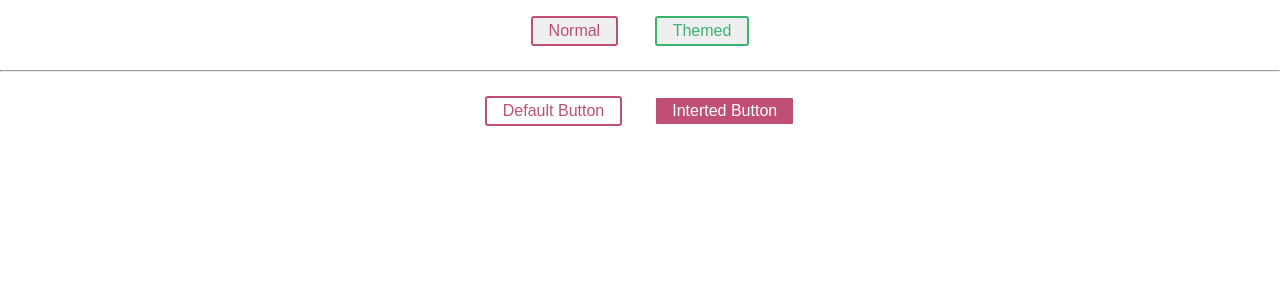
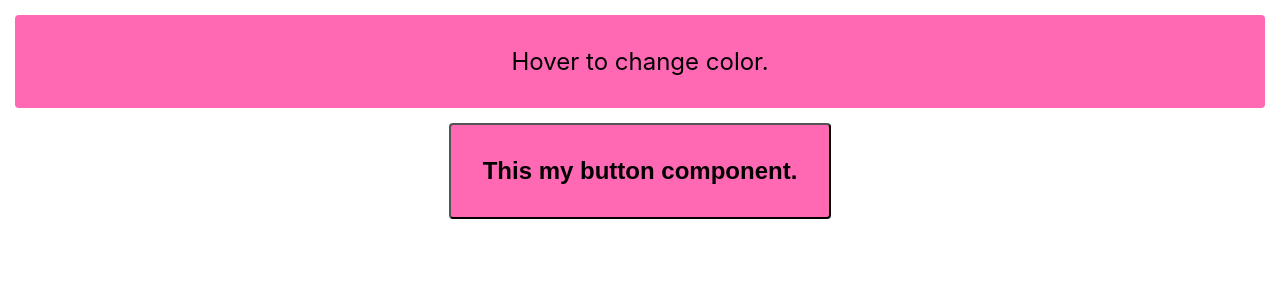
Before and after one commit to kimdaewhi/StyleLib, a React (Create React App) app: page / in a window 1280 px wide. Shown: the top 300 px of the page. Built offline with nearby package versions, Linux system fonts and the light colour scheme.

Commit message:
emotion 실습 예제 추가, json 및 readme 수정

```diff
--- a/package.json
+++ b/package.json
@@ -3,6 +3,9 @@
   "version": "0.1.0",
   "private": true,
   "dependencies": {
+    "@emotion/css": "^11.11.2",
+    "@emotion/react": "^11.11.1",
+    "@emotion/styled": "^11.11.0",
     "@testing-library/jest-dom": "^5.17.0",
     "@testing-library/react": "^13.4.0",
     "@testing-library/user-event": "^13.5.0",
--- a/src/App.js
+++ b/src/App.js
@@ -1,14 +1,15 @@
 import './App.css';
-import StyledComponentsExam4 from './components/StyledComponents/StyledComponentsExam4'
+import EmotionExam1 from './components/Emotion/EmotionExam1'
 
 function App() {
   return (
     <div className="App">
-      <StyledComponentsExam4/>
+      <EmotionExam1/>
       {/*
         <StyledComponentsExam1/>
         <StyledComponentsExam2/>
         <StyledComponentsExam3/>
+        <StyledComponentsExam4/>
         <StyledComponentsExam4/>
        */}
     </div>
--- /dev/null
+++ b/src/components/Emotion/EmotionExam1.jsx
@@ -0,0 +1,43 @@
+import React from 'react';
+/** @jsxImportSource @emotion/react */
+import { css } from '@emotion/react';
+import styled from '@emotion/styled'
+
+
+const color = 'white';
+
+const Button = styled.button`
+        padding: 32px;
+        background-color: hotpink;
+        font-size: 24px;
+        border-radius: 4px;
+        color: black;
+        font-weight: bold;
+        &:hover {
+            color: white;
+    }`;
+
+export default function EmotionExam1() {
+
+    return (
+        <>
+            {/* 이건 왜 안되지... 나중에 파악해보기 */}
+            <div
+                css={css`
+                    padding: 32px;
+                    background-color: hotpink;
+                    font-size: 24px;
+                    border-radius: 4px;
+                    margin: 15px;
+                    &:hover {
+                    color: ${color};
+                    }
+                `}
+            >
+                Hover to change color.
+            </div>
+
+            <Button>This my button component.</Button>
+        </>
+    )
+}
```
Also changed, not shown: 2 other files (tests, documents, lock files or other folders).
